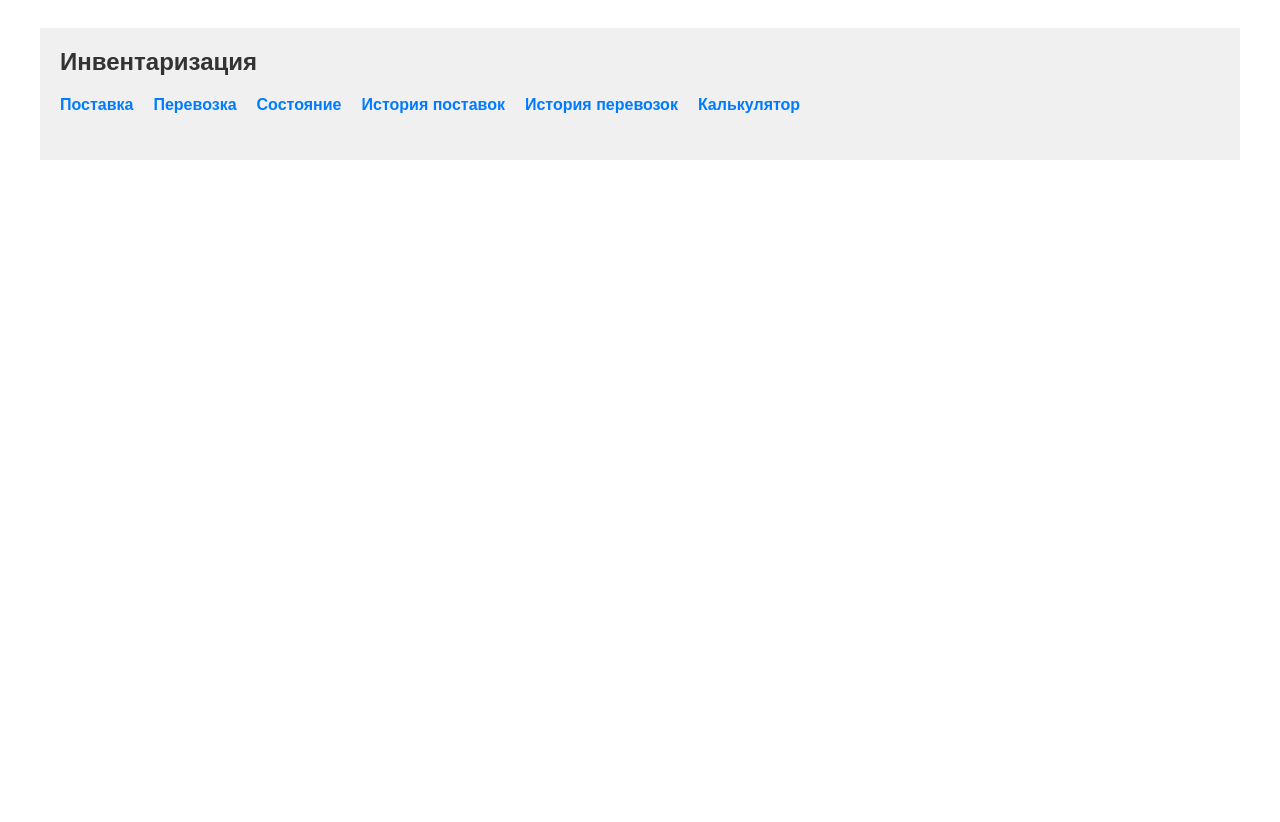
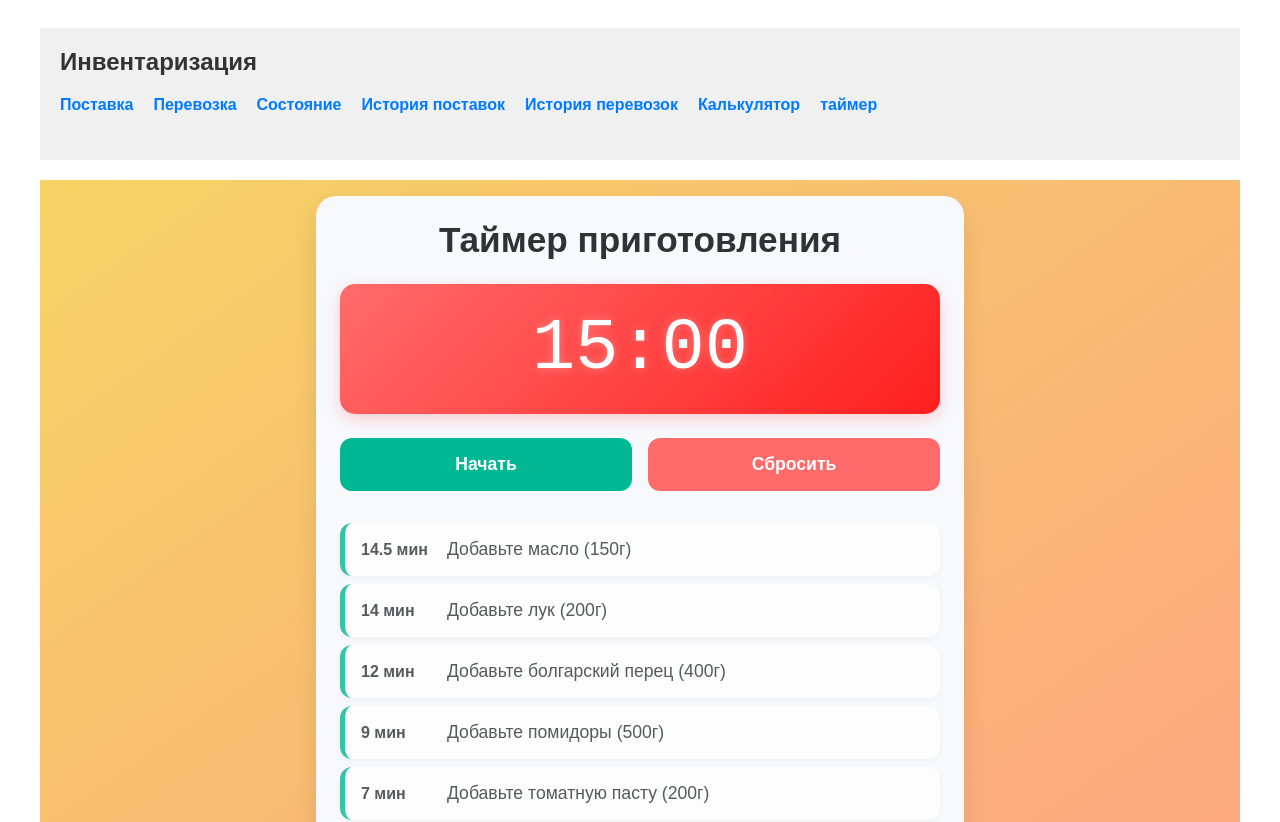
Before and after one commit to abazdev34/blankAbaz, a React (Vite) app: page /timer in a window 1280 px wide. Shown: the top 822 px of the page. Before the commit the page ends 800 px from the top, so only its background shows below. Built offline with nearby package versions, Linux system fonts and the light colour scheme.

Commit message:
nav ddfbfdv

```diff
--- a/src/App.jsx
+++ b/src/App.jsx
@@ -8,6 +8,7 @@ import SendHistory from './components/SendHistory';
 import './App.scss';
 import Header from './components/header'
 import IngredientCalculator from './components/home/IngredientCalculatorManager'
+import Timer from './components/home/taimer'
 
 const App = () => {
   const [inventory, setInventory] = useState({});
@@ -71,6 +72,8 @@ const App = () => {
         <Route path="/receive-history" element={<ReceiveHistory history={receiveHistory} />} />
         <Route path="/send-history" element={<SendHistory history={sendHistory} />} />
         <Route path="/ingredient-calculator" element={<IngredientCalculator/>} />
+        <Route path="/timer" element={<Timer/>} />
+
       </Routes>
     </div>
   );
--- a/src/components/header/index.jsx
+++ b/src/components/header/index.jsx
@@ -24,6 +24,7 @@ const Header = () => {
           <li><Link to="/receive-history" onClick={toggleMenu}>История поставок</Link></li>
           <li><Link to="/send-history" onClick={toggleMenu}>История перевозок</Link></li>
 					<li><Link to="/ingredient-calculator" onClick={toggleMenu}>Калькулятор</Link></li>
+          <li><Link to="/timer" onClick={toggleMenu}>таймер</Link></li>
         </ul>
       </nav>
     </header>
--- /dev/null
+++ b/src/components/home/Timer.scss
@@ -0,0 +1,202 @@
+// Timer.scss
+$primary-color: #FF6B6B;
+$secondary-color: #4ECDC4;
+$background-color: #F7F9FC;
+$text-color: #2D3436;
+$success-color: #00B894;
+$pending-color: #B2BEC3;
+
+.app-wrapper {
+  min-height: 100vh;
+  background: linear-gradient(145deg, #f6d365 0%, #fda085 100%);
+  padding: 1rem;
+  box-sizing: border-box;
+}
+
+.timer-container {
+  max-width: 100%;
+  background: $background-color;
+  border-radius: 20px;
+  box-shadow: 0 10px 25px rgba(0, 0, 0, 0.1);
+  padding: 1.5rem;
+  margin: 0 auto;
+
+  @media (min-width: 768px) {
+    max-width: 600px;
+  }
+}
+
+.timer-header {
+  text-align: center;
+  margin-bottom: 2rem;
+
+  h1 {
+    font-size: 1.8rem;
+    color: $text-color;
+    margin: 0 0 1rem;
+    font-weight: 700;
+
+    @media (min-width: 768px) {
+      font-size: 2.2rem;
+    }
+  }
+}
+
+.time-display {
+  background: linear-gradient(135deg, $primary-color, darken($primary-color, 15%));
+  padding: 1.5rem;
+  border-radius: 15px;
+  margin: 1.5rem 0;
+  box-shadow: 0 5px 15px rgba($primary-color, 0.3);
+
+  .time-text {
+    font-size: 3.5rem;
+    font-family: 'Digital', monospace;
+    color: white;
+    text-shadow: 0 0 10px rgba(255, 255, 255, 0.3);
+
+    @media (min-width: 768px) {
+      font-size: 4.5rem;
+    }
+  }
+}
+
+.button-container {
+  display: flex;
+  gap: 1rem;
+  margin: 1.5rem 0;
+
+  .control-btn {
+    flex: 1;
+    padding: 1rem;
+    border: none;
+    border-radius: 12px;
+    font-size: 1.1rem;
+    font-weight: 600;
+    cursor: pointer;
+    transition: all 0.3s ease;
+
+    &.start {
+      background: $success-color;
+      color: white;
+
+      &:hover:not(.disabled) {
+        background: darken($success-color, 5%);
+        transform: translateY(-2px);
+      }
+
+      &.disabled {
+        opacity: 0.7;
+        cursor: not-allowed;
+      }
+    }
+
+    &.reset {
+      background: $primary-color;
+      color: white;
+
+      &:hover {
+        background: darken($primary-color, 5%);
+        transform: translateY(-2px);
+      }
+    }
+  }
+}
+
+.steps-list {
+  margin-top: 2rem;
+}
+
+.step-item {
+  display: flex;
+  align-items: center;
+  padding: 1rem;
+  margin: 0.5rem 0;
+  background: white;
+  border-radius: 12px;
+  transition: all 0.3s ease;
+  border-left: 5px solid $pending-color;
+  box-shadow: 0 2px 10px rgba(0, 0, 0, 0.05);
+
+  &.current {
+    background: lighten($secondary-color, 45%);
+    border-left-color: $secondary-color;
+    transform: scale(1.02);
+    box-shadow: 0 5px 15px rgba($secondary-color, 0.2);
+    animation: pulse 2s infinite;
+  }
+
+  &.completed {
+    border-left-color: $success-color;
+    opacity: 0.8;
+  }
+
+  &.pending {
+    border-left-color: $pending-color;
+  }
+
+  .step-time {
+    font-weight: 700;
+    min-width: 70px;
+    color: $text-color;
+  }
+
+  .step-action {
+    flex: 1;
+    margin-left: 1rem;
+    color: $text-color;
+    font-size: 0.95rem;
+
+    @media (min-width: 768px) {
+      font-size: 1.1rem;
+    }
+  }
+}
+
+.notification {
+  position: fixed;
+  bottom: 1rem;
+  left: 1rem;
+  right: 1rem;
+  background: white;
+  border-radius: 12px;
+  padding: 1rem;
+  box-shadow: 0 5px 20px rgba(0, 0, 0, 0.15);
+  animation: slideUp 0.3s ease-out;
+  z-index: 1000;
+
+  @media (min-width: 768px) {
+    left: auto;
+    right: 1rem;
+    width: 300px;
+  }
+
+  .notification-content {
+    .notification-title {
+      font-weight: 700;
+      color: $text-color;
+      margin-bottom: 0.5rem;
+    }
+
+    .notification-text {
+      color: $text-color;
+    }
+  }
+}
+
+@keyframes pulse {
+  0% { transform: scale(1.02); }
+  50% { transform: scale(1.04); }
+  100% { transform: scale(1.02); }
+}
+
+@keyframes slideUp {
+  from {
+    transform: translateY(100%);
+    opacity: 0;
+  }
+  to {
+    transform: translateY(0);
+    opacity: 1;
+  }
+}
--- /dev/null
+++ b/src/components/home/taimer.jsx
@@ -0,0 +1,113 @@
+// Timer.jsx
+import React, { useState, useEffect } from 'react';
+import './Timer.scss';
+
+const Timer = () => {
+  const [timeLeft, setTimeLeft] = useState(15 * 60);
+  const [isRunning, setIsRunning] = useState(false);
+  const [currentStep, setCurrentStep] = useState('');
+  const [showAlert, setShowAlert] = useState(false);
+
+  const steps = [
+    { time: 14.5, action: 'Добавьте масло (150г)', type: 'oil' },
+    { time: 14, action: 'Добавьте лук (200г)', type: 'onion' },
+    { time: 12, action: 'Добавьте болгарский перец (400г)', type: 'pepper' },
+    { time: 9, action: 'Добавьте помидоры (500г)', type: 'tomato' },
+    { time: 7, action: 'Добавьте томатную пасту (200г)', type: 'paste' },
+    { time: 5, action: 'Добавьте воду (400г)', type: 'water' },
+    { time: 4, action: 'Добавьте соль (20г) и соус Шрирача (50г)', type: 'spices' },
+    { time: 3, action: 'Добавьте фасоль (2кг)', type: 'beans' },
+    { time: 0, action: 'Блюдо готово!', type: 'done' }
+  ];
+
+  useEffect(() => {
+    let interval = null;
+    if (isRunning && timeLeft > 0) {
+      interval = setInterval(() => {
+        setTimeLeft(time => time - 1);
+      }, 1000);
+    }
+    return () => clearInterval(interval);
+  }, [isRunning, timeLeft]);
+
+  useEffect(() => {
+    const minutes = timeLeft / 60;
+    const step = steps.find(s => s.time === Math.floor(minutes * 2) / 2);
+
+    if (step) {
+      setCurrentStep(step.action);
+      setShowAlert(true);
+      const audio = new Audio('/api/placeholder/audio');
+      audio.play().catch(() => {});
+      setTimeout(() => setShowAlert(false), 3000);
+    }
+  }, [timeLeft]);
+
+  const formatTime = (seconds) => {
+    const mins = Math.floor(seconds / 60);
+    const secs = seconds % 60;
+    return `${mins}:${secs.toString().padStart(2, '0')}`;
+  };
+
+  return (
+    <div className="app-wrapper">
+      <div className="timer-container">
+        <div className="timer-header">
+          <h1>Таймер приготовления</h1>
+          <div className="time-display">
+            <span className="time-text">{formatTime(timeLeft)}</span>
+          </div>
+
+          <div className="button-container">
+            <button
+              className={`control-btn start ${isRunning ? 'disabled' : ''}`}
+              onClick={() => setIsRunning(true)}
+              disabled={isRunning}
+            >
+              Начать
+            </button>
+            <button
+              className="control-btn reset"
+              onClick={() => {
+                setIsRunning(false);
+                setTimeLeft(15 * 60);
+                setCurrentStep('');
+              }}
+            >
+              Сбросить
+            </button>
+          </div>
+        </div>
+
+        <div className="steps-list">
+          {steps.map((step, index) => (
+            <div
+              key={index}
+              className={`step-item ${step.type} ${
+                Math.floor(timeLeft / 60) === Math.floor(step.time)
+                  ? 'current'
+                  : timeLeft / 60 < step.time
+                  ? 'pending'
+                  : 'completed'
+              }`}
+            >
+              <div className="step-time">{step.time} мин</div>
+              <div className="step-action">{step.action}</div>
+            </div>
+          ))}
+        </div>
+      </div>
+
+      {showAlert && (
+        <div className="notification">
+          <div className="notification-content">
+            <div className="notification-title">Следующий шаг:</div>
+            <div className="notification-text">{currentStep}</div>
+          </div>
+        </div>
+      )}
+    </div>
+  );
+};
+
+export default Timer;
```
